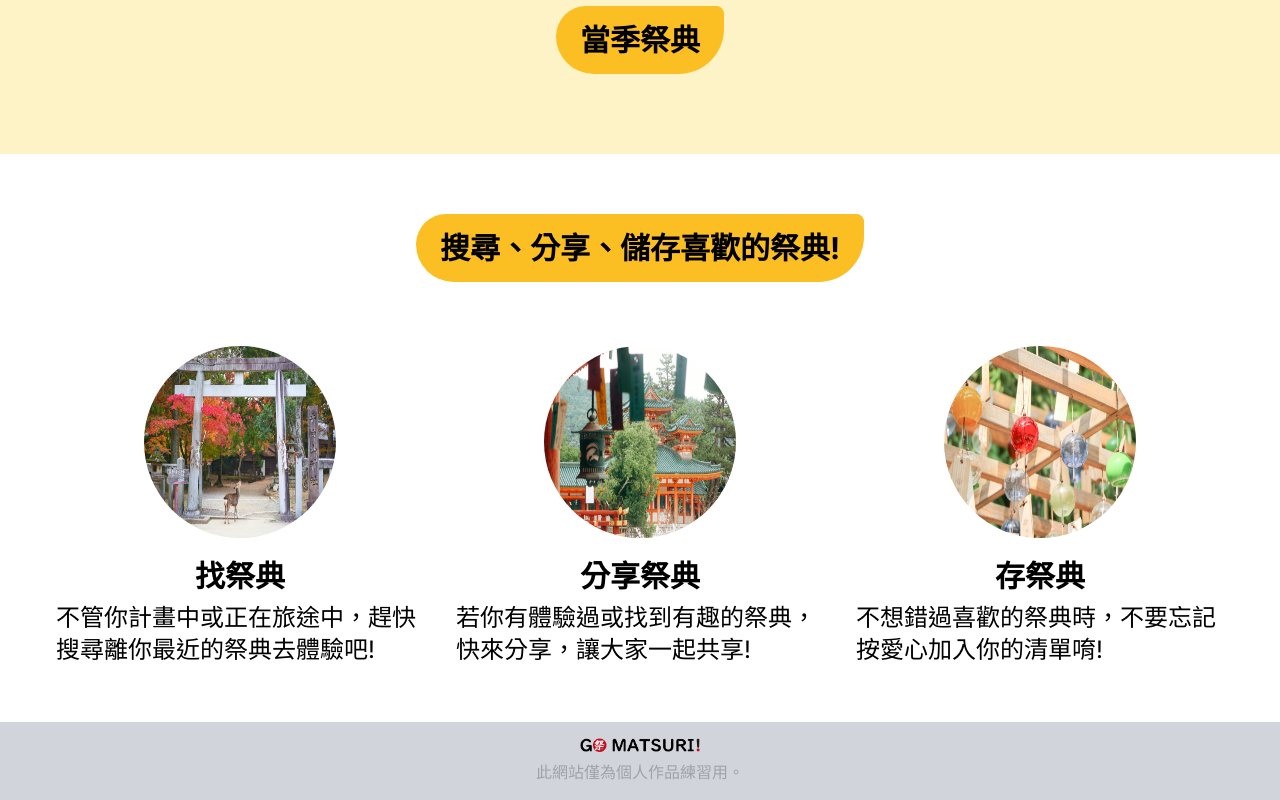
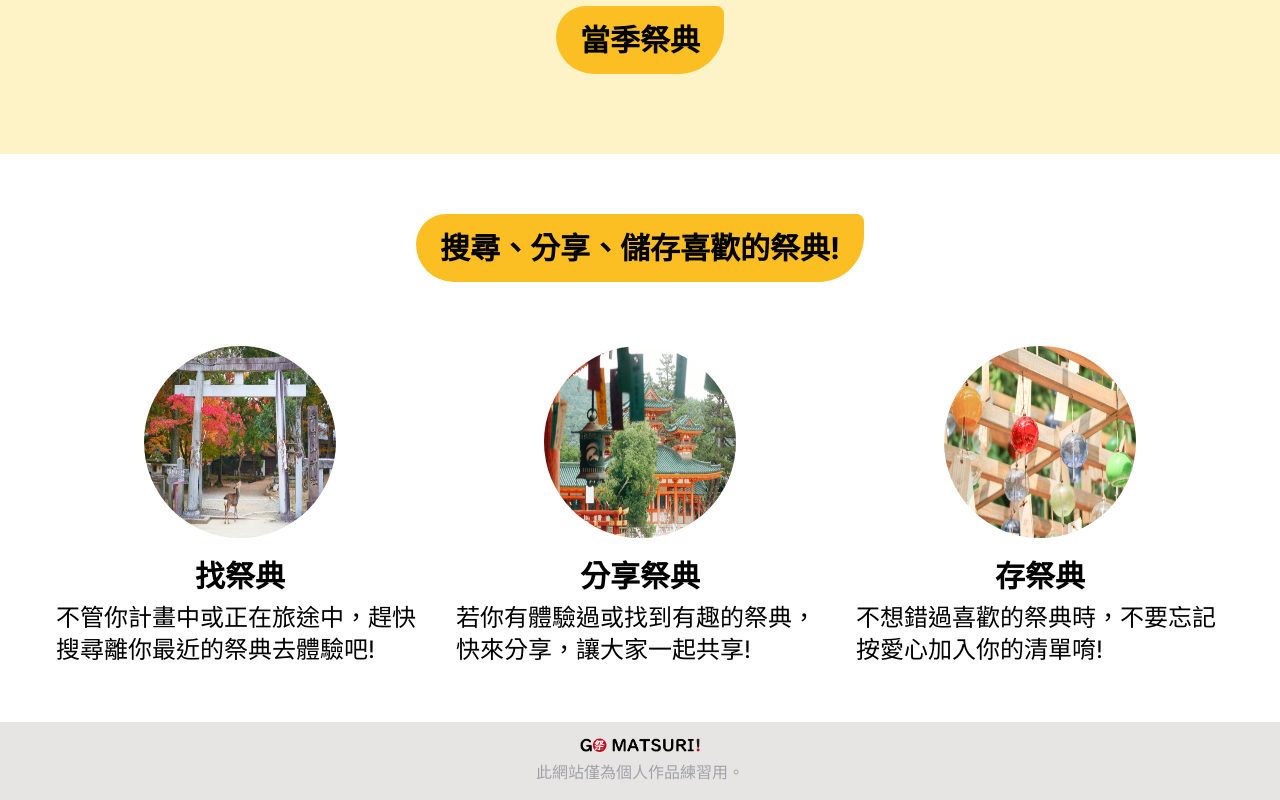
Before and after one commit to mikachou90/go-matsuri, a Next.js app: page / in a window 1280 px wide. Shown: the part 1282-2082 px from the top of the page. Built offline with nearby package versions, Linux system fonts and the light colour scheme; no server answers; the database is empty.

Commit message:
changed footer bg color

```diff
--- a/components/Footer.jsx
+++ b/components/Footer.jsx
@@ -5,7 +5,7 @@ export default function Footer() {
   return (
     <>
       <div className="w-full min-w-full">
-        <div className="bg-gray-300 flex flex-col justify-center items-center py-4">
+        <div className="bg-stone-200 flex flex-col justify-center items-center py-4">
           <Image src="/logo-large-03.png" width="120" height="30" alt="logo" />
           <p className="text-zinc-400 mt-2">此網站僅為個人作品練習用。</p>
         </div>
```
